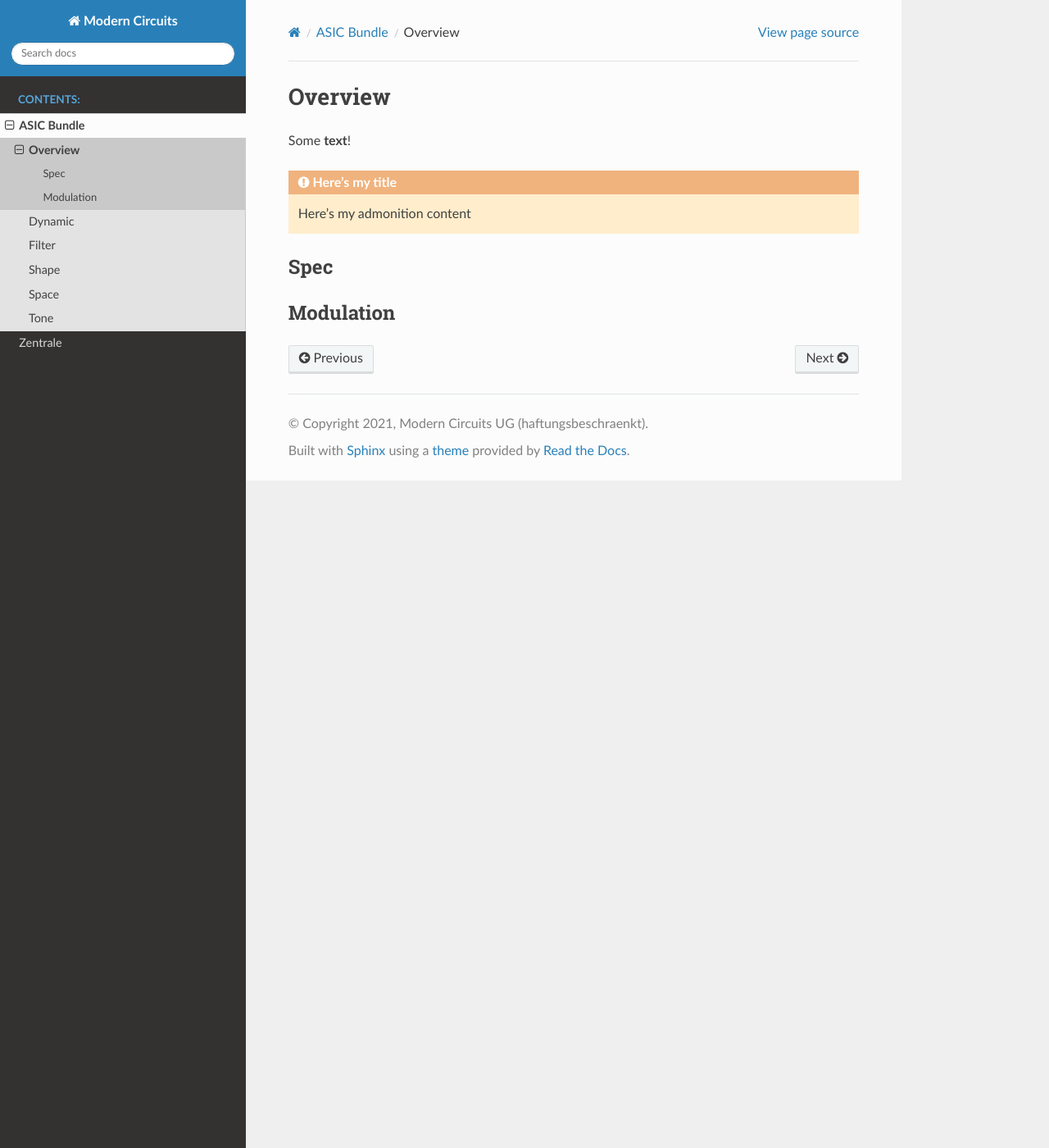
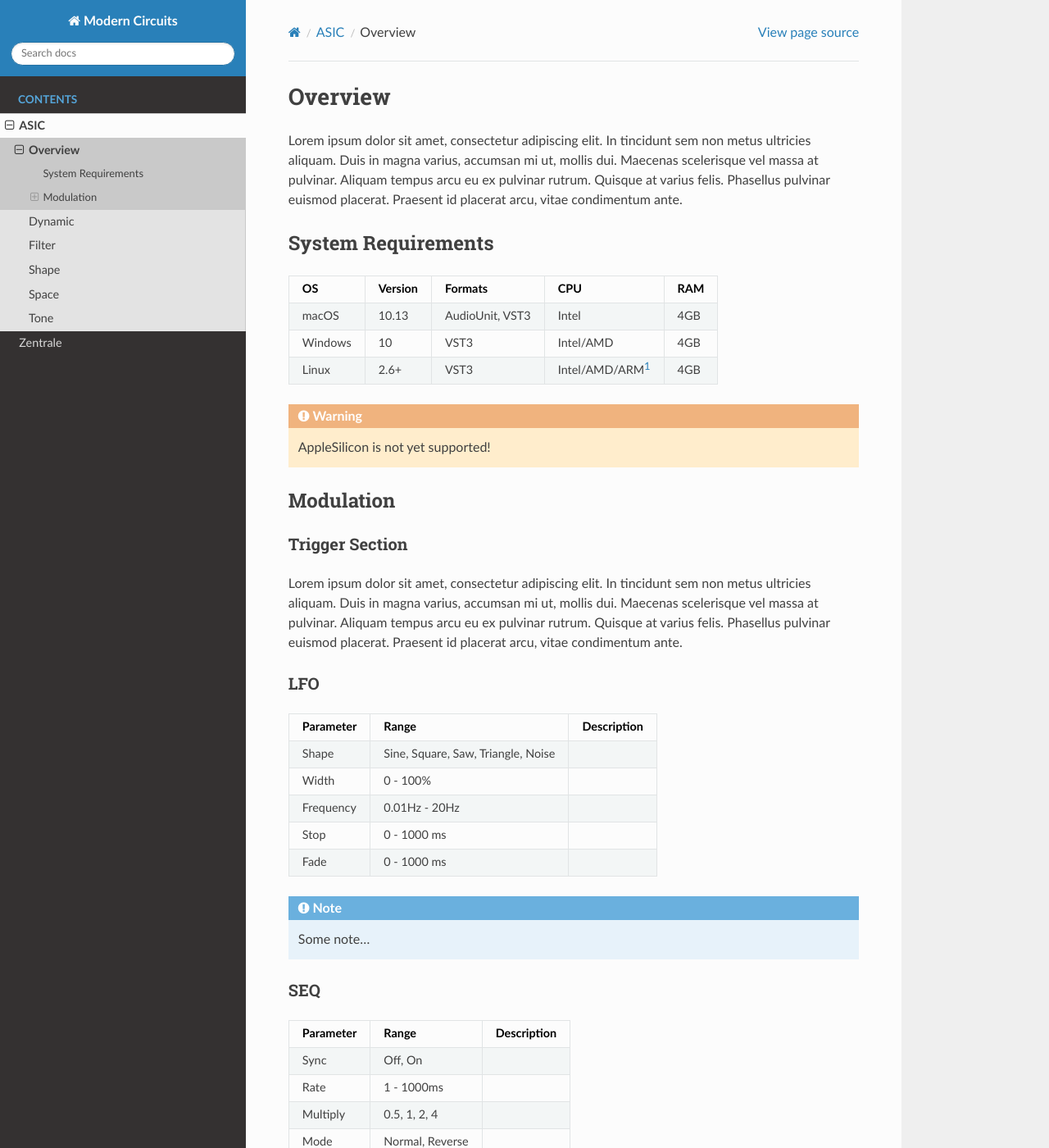
Before and after one commit to ModernCircuits/Documentation, a Sphinx documentation site: the page built from source/ASIC/overview.md, in a window 1280 px wide and 1400 px high. Shown: the whole window at 82% size. Built offline with Sphinx 7.4.7 and the Read the Docs theme 2.0.0, drawn with Linux system fonts in a browser that asks for light colours; some of the changed text lies outside the part shown.

````diff
--- a/source/ASIC/overview.md
+++ b/source/ASIC/overview.md
@@ -1,13 +1,47 @@
 # Overview
 
-Some **text**!
+Lorem ipsum dolor sit amet, consectetur adipiscing elit. In tincidunt sem non metus ultricies aliquam. Duis in magna varius, accumsan mi ut, mollis dui. Maecenas scelerisque vel massa at pulvinar. Aliquam tempus arcu eu ex pulvinar rutrum. Quisque at varius felis. Phasellus pulvinar euismod placerat. Praesent id placerat arcu, vitae condimentum ante.
 
-```{admonition} Here's my title
-:class: warning
+## System Requirements
 
-Here's my admonition content
+|   OS    | Version |     Formats     |            CPU            | RAM |
+| :-----: | :-----: | :-------------: | :-----------------------: | :-: |
+|  macOS  |  10.13  | AudioUnit, VST3 |           Intel           | 4GB |
+| Windows |   10    |      VST3       |         Intel/AMD         | 4GB |
+|  Linux  |  2.6+   |      VST3       | Intel/AMD/ARM[^linux-arm] | 4GB |
+
+[^linux-arm]: This is an auto-numbered footnote definition.
+
+```{warning}
+AppleSilicon is not yet supported!
 ```
 
-## Spec
+## Modulation
 
-## Modulation
+### Trigger Section
+
+Lorem ipsum dolor sit amet, consectetur adipiscing elit. In tincidunt sem non metus ultricies aliquam. Duis in magna varius, accumsan mi ut, mollis dui. Maecenas scelerisque vel massa at pulvinar. Aliquam tempus arcu eu ex pulvinar rutrum. Quisque at varius felis. Phasellus pulvinar euismod placerat. Praesent id placerat arcu, vitae condimentum ante.
+
+### LFO
+
+| Parameter |               Range                | Description |
+| :-------: | :--------------------------------: | :---------: |
+|   Shape   | Sine, Square, Saw, Triangle, Noise |             |
+|   Width   |              0 - 100%              |             |
+| Frequency |           0.01Hz - 20Hz            |             |
+|   Stop    |            0 - 1000 ms             |             |
+|   Fade    |            0 - 1000 ms             |             |
+
+```{note}
+Some note...
+```
+
+### SEQ
+
+| Parameter |      Range      | Description |
+| :-------: | :-------------: | :---------: |
+|   Sync    |     Off, On     |             |
+|   Rate    |   1 - 1000ms    |             |
+| Multiply  |  0.5, 1, 2, 4   |             |
+|   Mode    | Normal, Reverse |             |
+|  Smooth   |    0 - 100%     |             |
--- a/source/Zentrale/index.rst
+++ /dev/null
@@ -1,6 +0,0 @@
-Zentrale
-=========================================================
-
-.. toctree::
-   :maxdepth: 2
-   :caption: Contents:
--- a/source/conf.py
+++ b/source/conf.py
@@ -18,12 +18,15 @@
 # -- Project information -----------------------------------------------------
 
 project = 'Modern Circuits'
-copyright = '2021, Modern Circuits UG (haftungsbeschraenkt)'
+copyright = '2020 - 2021, Modern Circuits UG (haftungsbeschraenkt)'
 author = 'Modern Circuits UG (haftungsbeschraenkt)'
 
 
 # -- General configuration ---------------------------------------------------
-
+source_suffix = {
+    '.rst': 'restructuredtext',
+    '.md': 'markdown',
+}
 # Add any Sphinx extension module names here, as strings. They can be
 # extensions coming with Sphinx (named 'sphinx.ext.*') or your custom
 # ones.
````
Also changed, not shown: source/ASIC/dynamic.md (+10 -0 lines), source/ASIC/index.md (added, +14 -0 lines), source/ASIC/index.rst (deleted, +0 -13 lines), source/Zentrale/index.md (added, +8 -0 lines), source/index.md (added, +10 -0 lines), source/index.rst (deleted, +0 -9 lines).
